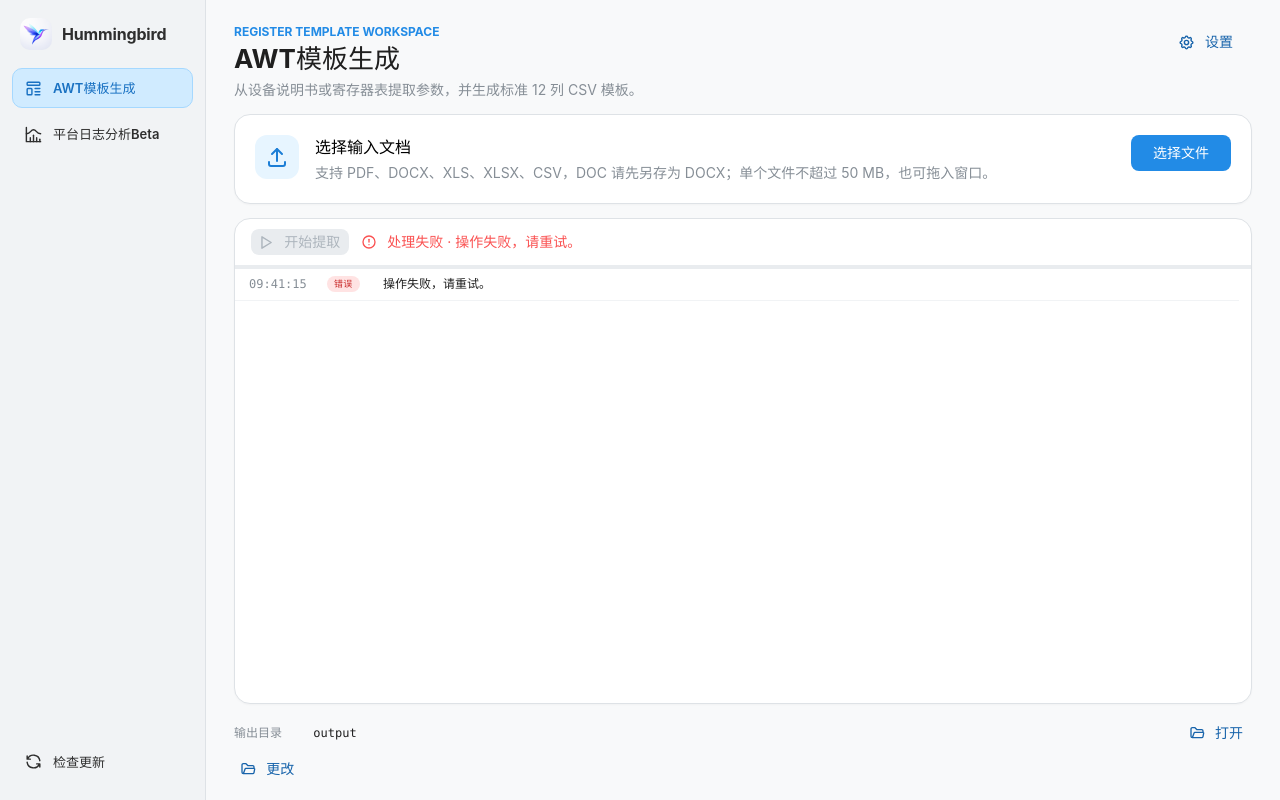
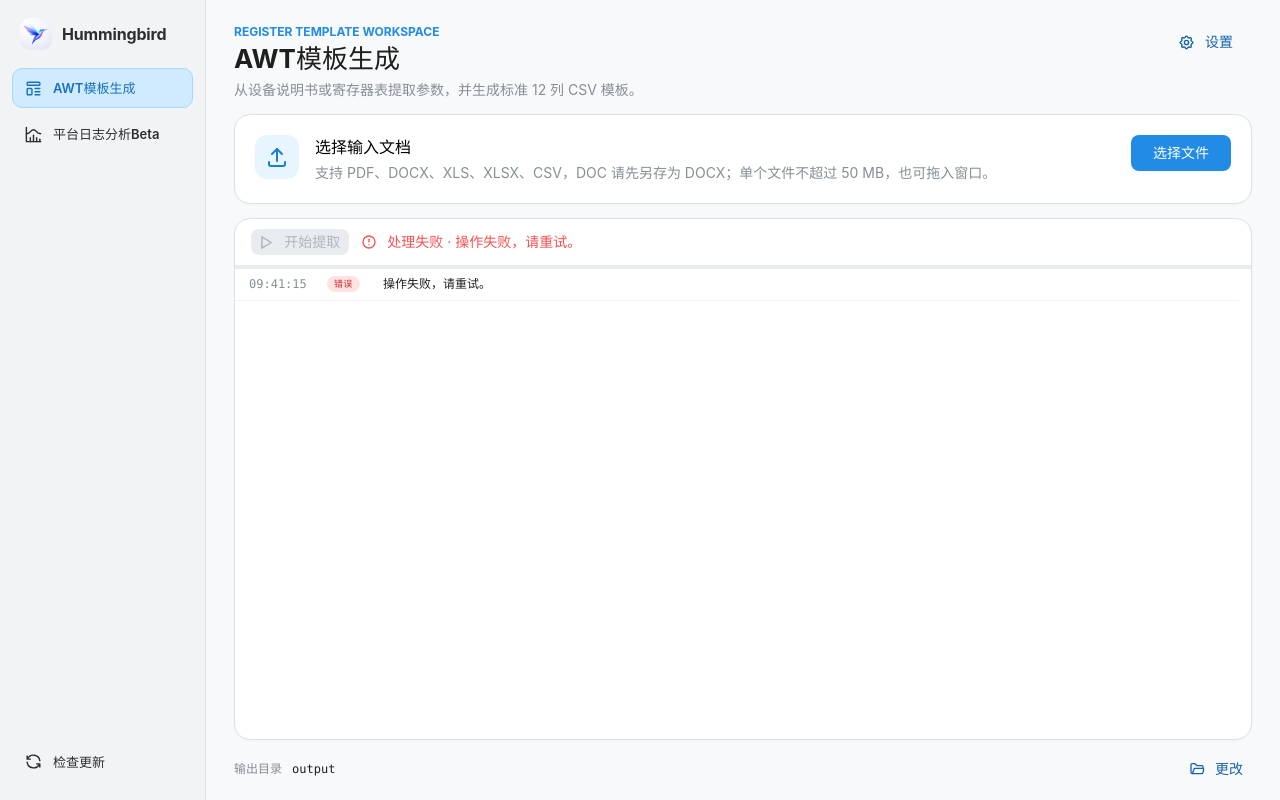
Before and after one commit to tyrival/Hummingbird, a React (Vite) app: page / in a window 1280 px wide. Built offline with nearby package versions, Linux system fonts and the light colour scheme.

Commit message:
refactor: AWT 底部只保留「更改」按钮，去掉「打开」

```diff
--- a/src/features/awt/AwtWorkspace.tsx
+++ b/src/features/awt/AwtWorkspace.tsx
@@ -17,7 +17,6 @@
 import {
   getSettings,
   listenForInputDropResults,
-  openOutputDirectory,
   openTaskOutputDirectory,
   saveSettings,
   selectInputFile,
@@ -102,14 +101,6 @@
     if (!selectedInput) return;
     setInputConsumed(true);
     await task.start(selectedInput.path);
-  };
-
-  const openOutput = async () => {
-    try {
-      await openOutputDirectory();
-    } catch (error) {
-      showError(error as AppErrorDto, '无法打开输出目录');
-    }
   };
 
   const chooseNewOutput = async () => {
@@ -222,14 +213,6 @@
         <Text className="workspace-footer__path" ff="monospace" size="xs">{outputDirectory}</Text>
         <Button
           leftSection={<IconFolderOpen size={16} />}
-          onClick={() => void openOutput()}
-          size="compact-sm"
-          variant="subtle"
-        >
-          打开
-        </Button>
-        <Button
-          leftSection={<IconFolderOpen size={16} />}
           onClick={() => void chooseNewOutput()}
           size="compact-sm"
           variant="subtle"
```
